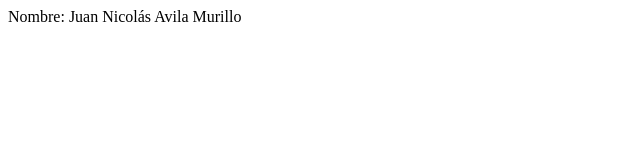
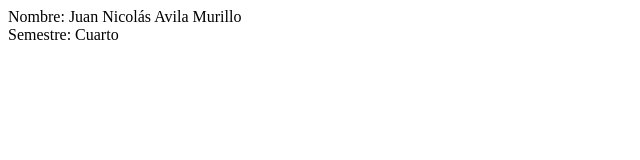
Before and after one commit to Juan-avila1507/git_taller_, a plain HTML site: page index.html in a window 1280 px wide. Shown: the whole page, without its empty margins (0-640 px from the left). Drawn offline with Linux system fonts and the light colour scheme.

Commit message:
Tercer commit

```diff
--- a/index.html
+++ b/index.html
@@ -7,6 +7,7 @@
 </head>
 <body>
     <div>Nombre: Juan Nicolás Avila Murillo </div>
+    <div>Semestre: Cuarto</div>
 
 </body>
 </html>
```
